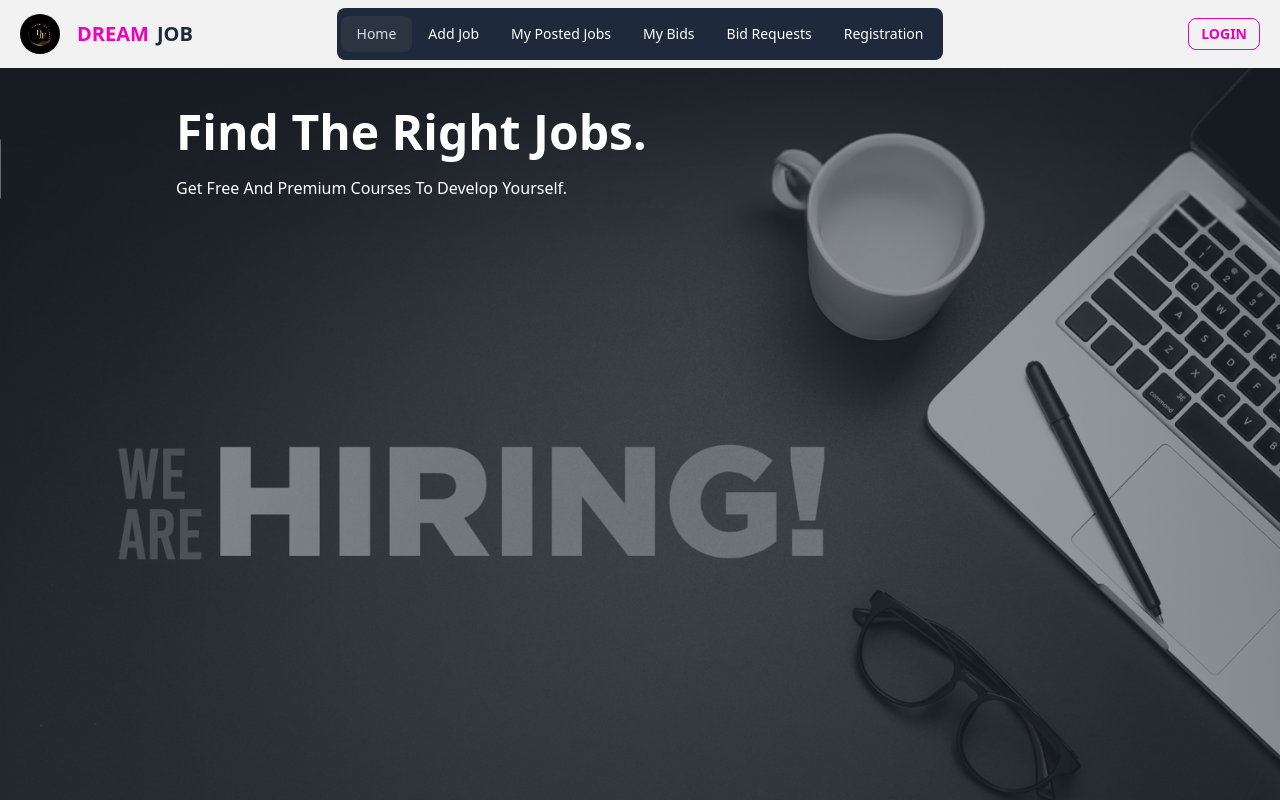
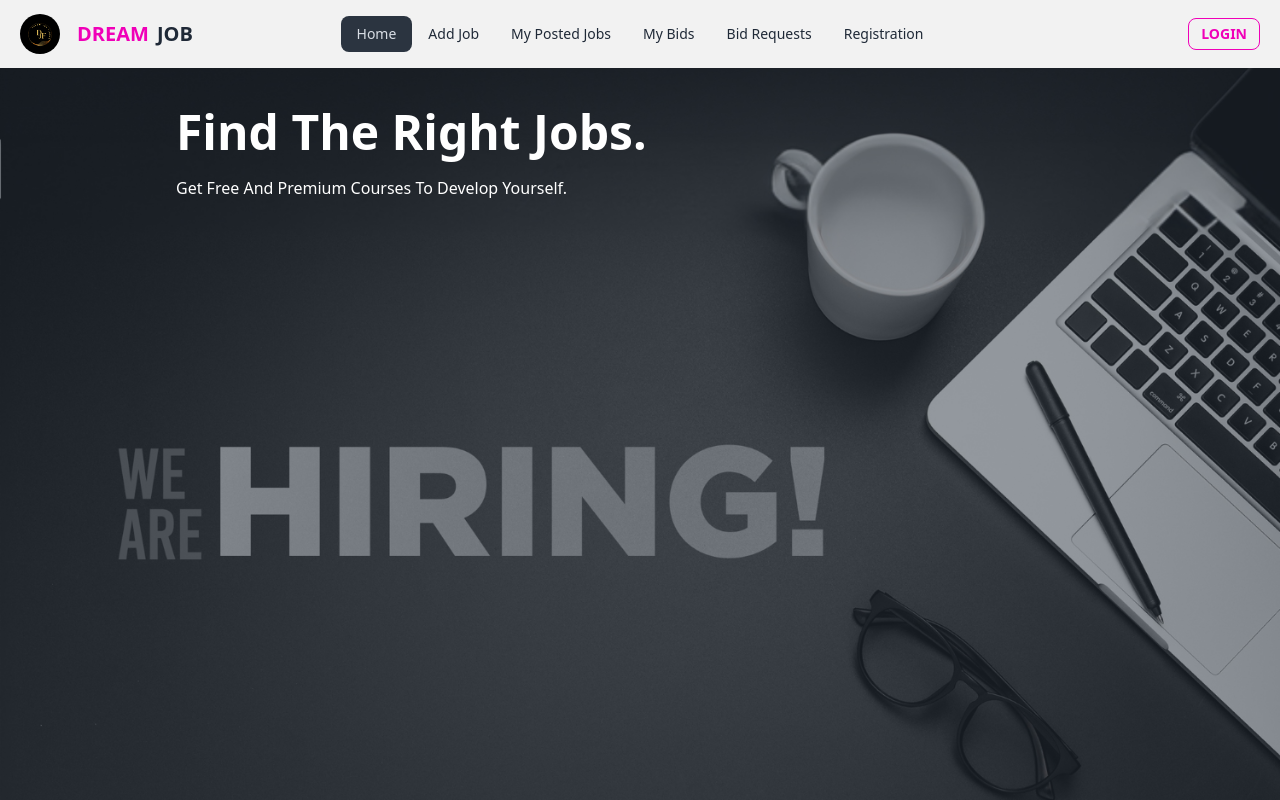
Before and after one commit to morz-mamun/Dream-Job-Finder, a React (Vite) app: page / in a window 1280 px wide. Shown: the top 800 px of the page. Built offline with nearby package versions, Linux system fonts and the light colour scheme; no server answers.

Commit message:
navbar design complete

```diff
--- a/src/Components/Shared/Navbar.jsx
+++ b/src/Components/Shared/Navbar.jsx
@@ -59,7 +59,7 @@ const Toast = Swal.mixin({
     <a className="btn btn-ghost uppercase md:text-xl "><span className="text-secondary">Dream</span> Job</a>
   </div>
   <div className="navbar-center hidden lg:flex">
-    <ul className="menu menu-horizontal px-1 bg-slate-800 rounded-lg text-white">
+    <ul className="menu menu-horizontal px-1 rounded-lg">
       { navLinks}
     </ul>
   </div>
```
